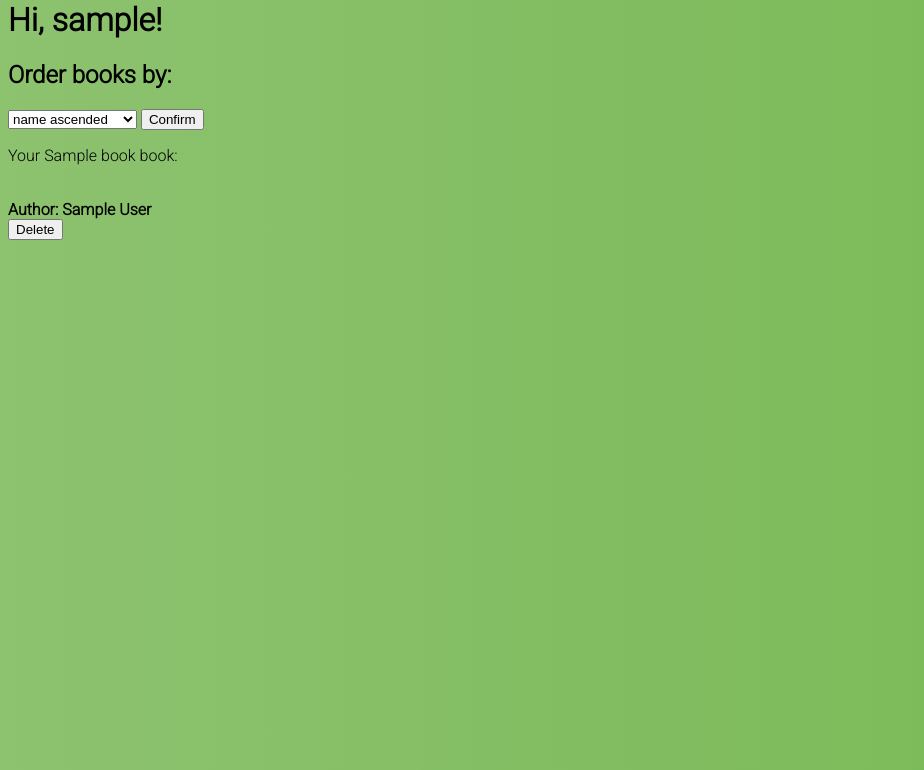
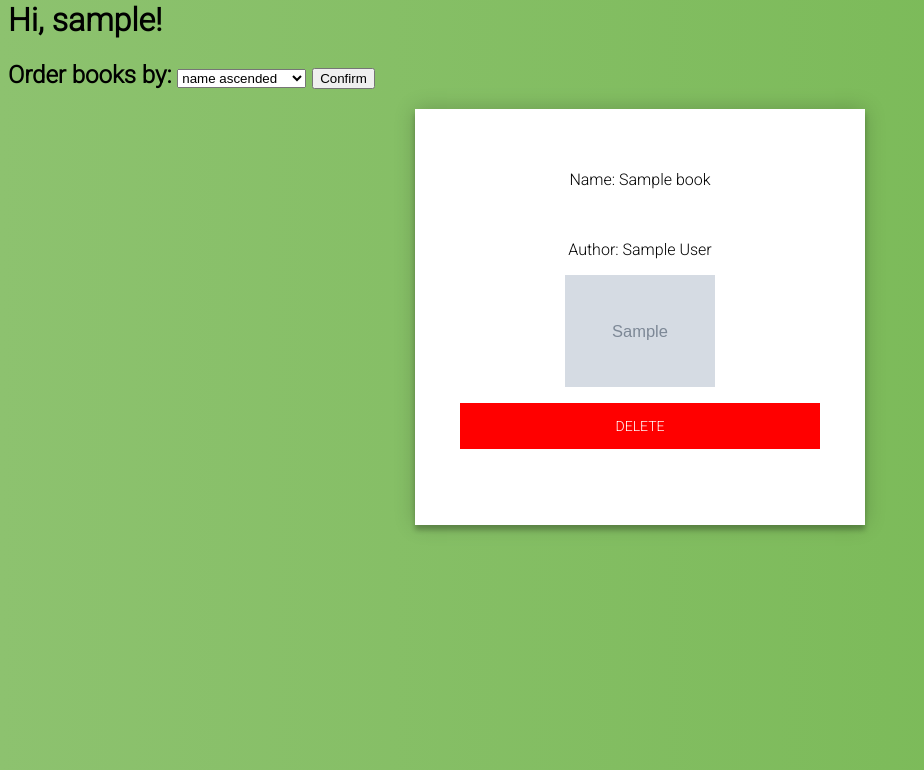
Before and after one commit to vladislav3112/web-e-library, a Flask app: page / in a window 1280 px wide. Shown: the part 30-800 px from the top of the page, without its empty margins (0-924 px from the left). Run offline with Flask 2, Linux system fonts and the light colour scheme; a user stored in the database is signed in; tables that the repository leaves empty hold one stand-in row (values such as "Sample post"); grey boxes marked "Sample" are stand-in pictures.

Commit message:
added images

```diff
--- a/app/forms.py
+++ b/app/forms.py
@@ -30,5 +30,5 @@ class LoginForm(FlaskForm):
 class BookForm(FlaskForm):
     name = StringField('Name', validators=[DataRequired()])
     author = StringField('Author', validators=[DataRequired()])
-    image = FileField('File', validators=[FileAllowed(['.jpg','.png'])])
+    image = FileField('Image', validators=[FileAllowed(['jpg', 'png'], 'Images only!')])
     submit = SubmitField('Add book')
--- a/app/models.py
+++ b/app/models.py
@@ -39,7 +39,7 @@ class Book(db.Model):
     name = db.Column(db.String(80), unique=True)
     author = db.Column(db.String(20))
     user_id = db.Column(db.Integer, db.ForeignKey('user.id'))
-    #image = db.Column(ImageColumn(size=(300, 300, True), thumbnail_size=(30, 30, True)))
+    image_name = db.Column(db.String(20))
 
     def __repr__(self):
         return '<Book {}>' % self.name
--- a/app/routes.py
+++ b/app/routes.py
@@ -8,7 +8,8 @@ from flask_login import login_required
 from app.models import User, Book
 from app.forms import BookForm
 from werkzeug.urls import url_parse
-
+import os
+from flask import send_from_directory
 
 @app.route('/')
 @app.route('/index', methods=['GET', 'POST'])
@@ -24,15 +25,6 @@ def index():
     else:
          books = current_user.get_books_by_name_asc()
     return render_template('index.html', title='Home', books = books)
-    # if sort_type == 2:
-    #     books = current_user.get_books_by_name_desc()
-    # elif sort_type == 3:
-    #     books = current_user.get_books_by_author_asc()
-    # elif sort_type == 4:
-    #     books = current_user.get_books_by_author_desc()
-    # else:
-    #     books = current_user.get_books_by_name_asc()
-    # return render_template('index.html', title='Home', books = books)
 
 @app.route('/logout')
 def logout():
@@ -74,11 +66,21 @@ def register():
 def add_book():
     form = BookForm()
     if form.validate_on_submit():
-        book = Book(name = form.name.data, author = form.author.data, user = current_user)
-        db.session.add(book)
-        db.session.commit()
-        flash('Your book succesfully added!')
-        return redirect(url_for('index'))
+        if request.method == 'POST':
+            uploaded_file = form.image.data
+            if uploaded_file:
+                uploaded_file.stream.seek(0)
+                uploaded_file.save(os.path.join(app.config['SQLALCHEMY_DATABASE_URI'],"/", uploaded_file.filename))
+                book = Book(name = form.name.data, author = form.author.data, user = current_user, image_name = uploaded_file.filename)
+            else:
+                book = Book(name = form.name.data, author = form.author.data, user = current_user)
+
+            db.session.add(book)
+            db.session.commit()
+            flash('Your book succesfully added!')
+            return redirect(url_for('index'))
+        else:
+            flash('empty file name!')
     return render_template("add_book.html", title = 'Add_book', form = form)
 
 @app.route('/delete/<id>', methods=['POST'])
@@ -86,3 +88,7 @@ def delete_book(id):
     Book.query.filter(Book.user_id == current_user.id).filter(Book.id == id).delete()
     db.session.commit()
     return redirect(url_for('index'))
+
+@app.route('/uploads/<filename>')
+def uploads(filename):
+    return send_from_directory(os.path.join(app.config['SQLALCHEMY_DATABASE_URI'],"/"), filename)
--- a/app/static/style.css
+++ b/app/static/style.css
@@ -4,6 +4,7 @@
   width: 360px;
   padding: 8% 0 0;
   margin: auto;
+  background-image:url(books.jpg) ;
 }
 .header{
 	width: 100%;
@@ -109,6 +110,49 @@
 .container .info span .fa {
   color: #EF3B3A;
 }
+
+
+/*book form*/
+
+.book {
+  position: relative;
+  z-index: 1;
+  background: #FFFFFF;
+  max-width: 360px;
+  margin: 0 auto 100px;
+  padding: 45px;
+  text-align: center;
+  box-shadow: 0 0 20px 0 rgba(0, 0, 0, 0.2), 0 5px 5px 0 rgba(0, 0, 0, 0.24);
+}
+.book input {
+  font-family: "Roboto", sans-serif;
+  outline: 0;
+  background: #f2f2f2;
+  width: 100%;
+  border: 0;
+  margin: 0 0 15px;
+  padding: 15px;
+  box-sizing: border-box;
+  font-size: 14px;
+}
+.book p [type="submit"] {
+  font-family: "Roboto", sans-serif;
+  text-transform: uppercase;
+  outline: 0;
+  background:red;
+  width: 100%;
+  border: 0;
+  padding: 15px;
+  color: #FFFFFF;
+  font-size: 14px;
+  -webkit-transition: all 0.3 ease;
+  transition: all 0.3 ease;
+  cursor: pointer;
+}
+.book :hover,.book button:active,.book button:focus {
+  background:red;
+}
+
 body {
   background: #76b852; /* fallback for old browsers */
   background: -webkit-linear-gradient(right, #76b852, #8DC26F);
--- a/app/templates/add_book.html
+++ b/app/templates/add_book.html
@@ -4,7 +4,7 @@
 <div class="login-page">
     <div class="form">
     {% if form %}
-    <form class = "login-form" action="" method="post">
+    <form class = "login-form" action="" method="post" enctype=multipart/form-data>
         <h1>Books of {{ current_user.username }}</h1>
         {{ form.hidden_tag() }}
         <p>
--- a/app/templates/index.html
+++ b/app/templates/index.html
@@ -2,8 +2,8 @@
 
 {% block content %}
     <h1>Hi, {{ current_user.username }}!</h1>
-    <h2>Order books by:</h2>
     <form name="sort" action="{{ url_for('index') }}"  method='post'>
+      <h2>Order books by:
           <select name="sort_type">
             <option value="1">name ascended</option>
             <option value="2">name descended</option>
@@ -12,15 +12,22 @@
           </select>
         <button type="submit">Confirm</button>
     </form>
+  </h2>
 
     {% for book in books %}
-    <div><p>Your {{ book.name }} book: </p><br>
-         <b>Author: {{ book.author }} </b>
+    <div class="book">
+       <p>Name: {{ book.name }} </p><br>
+
+         <p>Author: {{ book.author }} </p>
+         {% if book.image_name %}
+         <p><img src="{{ url_for('uploads', filename = book.image_name) }}" style="width: 150px"></p>
+         {% endif %}
+
          <form action="{{ url_for('delete_book', id = book.id) }}" method=post class=delete-book>
             <input type=hidden value="{{ book.id }}"/>
-            <input type=submit value=Delete />
+            <p><input type=submit value=Delete /></p>
           </form>
-        </div>
+    </div>
     {% endfor %}
 
 {% endblock %}
--- a/config.py
+++ b/config.py
@@ -6,3 +6,4 @@ class Config(object):
     SQLALCHEMY_DATABASE_URI = os.environ.get('DATABASE_URL') or \
         'sqlite:///' + os.path.join(basedir, 'app.db')
     SQLALCHEMY_TRACK_MODIFICATIONS = False
+    UPLOAD_PATH = os.path.join(SQLALCHEMY_DATABASE_URI,'uploads')
```
Also changed, not shown: migrations/versions/1759e302483b_.py (added, +30 -0 lines), migrations/versions/52c3c99cc17b_.py (added, +30 -0 lines), migrations/versions/909cc758409b_.py (added, +30 -0 lines), migrations/versions/b3f3c116063d_.py (added, +28 -0 lines), app/static/books.jpg (added), app/static/item-style.css (deleted), cover.jpg (added).
